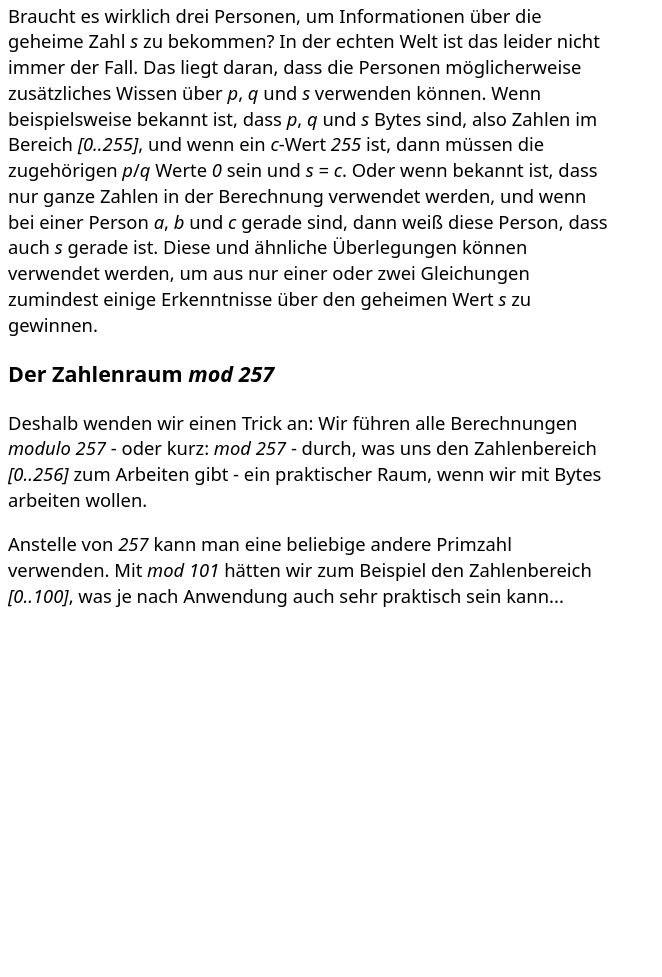
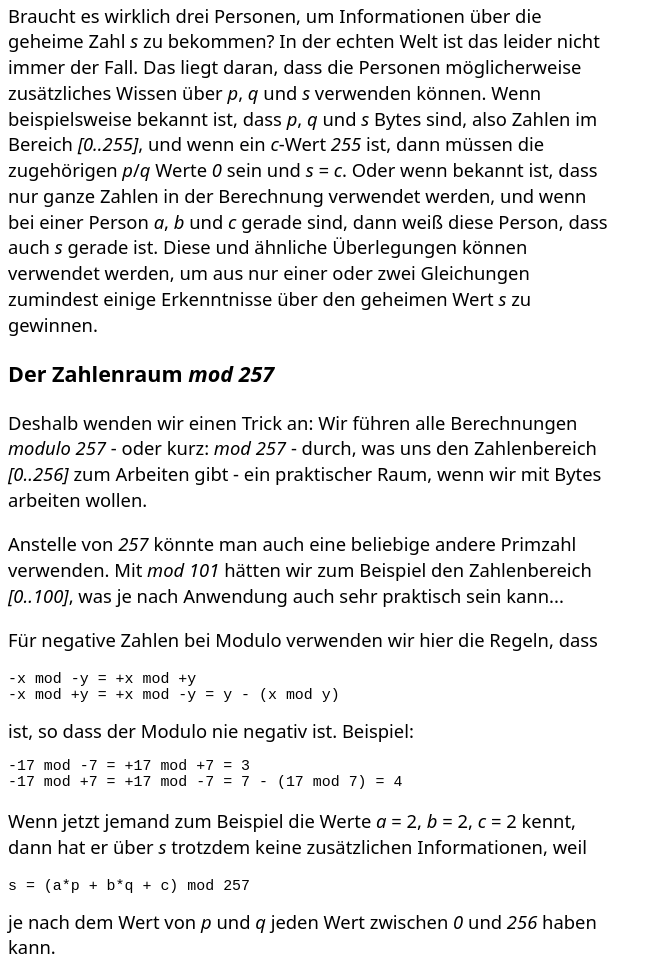
Before and after one commit to gdiet/secret-sharing, a website: page typescript/dist/simple_math/passwort-teilen.html in a window 1280 px wide. Shown: the part 4647-5624 px from the top of the page, without its empty margins (0-662 px from the left). Before the commit the page ends 5274 px from the top, so only its background shows below. Drawn offline with Linux system fonts and the light colour scheme.

Commit message:
example how mod257 is useful

```diff
--- a/typescript/dist/simple_math/passwort-teilen.html
+++ b/typescript/dist/simple_math/passwort-teilen.html
@@ -285,7 +285,20 @@ n = a1*b3    + a2*b1    + a3*b2    - a1*b2    - a2*b3    - a3*b1   </pre>
       Deshalb wenden wir einen Trick an: Wir führen alle Berechnungen <i>modulo&nbsp;257</i> - oder kurz: <i>mod&nbsp;257</i> - durch, was uns den Zahlenbereich <i>[0..256]</i> zum Arbeiten gibt - ein praktischer Raum, wenn wir mit Bytes arbeiten wollen.
     </p>
     <p>
-      Anstelle von <i>257</i> kann man eine beliebige andere Primzahl verwenden. Mit <i>mod&nbsp;101</i> hätten wir zum Beispiel den Zahlenbereich <i>[0..100]</i>, was je nach Anwendung auch sehr praktisch sein kann...
+      Anstelle von <i>257</i> könnte man auch eine beliebige andere Primzahl verwenden. Mit <i>mod&nbsp;101</i> hätten wir zum Beispiel den Zahlenbereich <i>[0..100]</i>, was je nach Anwendung auch sehr praktisch sein kann...
+    </p>
+    <p>
+      Für negative Zahlen bei Modulo verwenden wir hier die Regeln, dass
+      <pre>-x mod -y = +x mod +y
+-x mod +y = +x mod -y = y - (x mod y)</pre>
+      ist, so dass der Modulo nie negativ ist. Beispiel:
+      <pre>-17 mod -7 = +17 mod +7 = 3
+-17 mod +7 = +17 mod -7 = 7 - (17 mod 7) = 4</pre>
+    </p>
+    <p>
+      Wenn jetzt jemand zum Beispiel die Werte <i>a</i> = 2, <i>b</i> = 2, <i>c</i> = 2 kennt, dann hat er über <i>s</i> trotzdem keine zusätzlichen Informationen, weil
+      <pre>s = (a*p + b*q + c) mod 257</pre>
+      je nach dem Wert von <i>p</i> und <i>q</i> jeden Wert zwischen <i>0</i> und <i>256</i> haben kann.
     </p>
   </body>
 </html>
```
